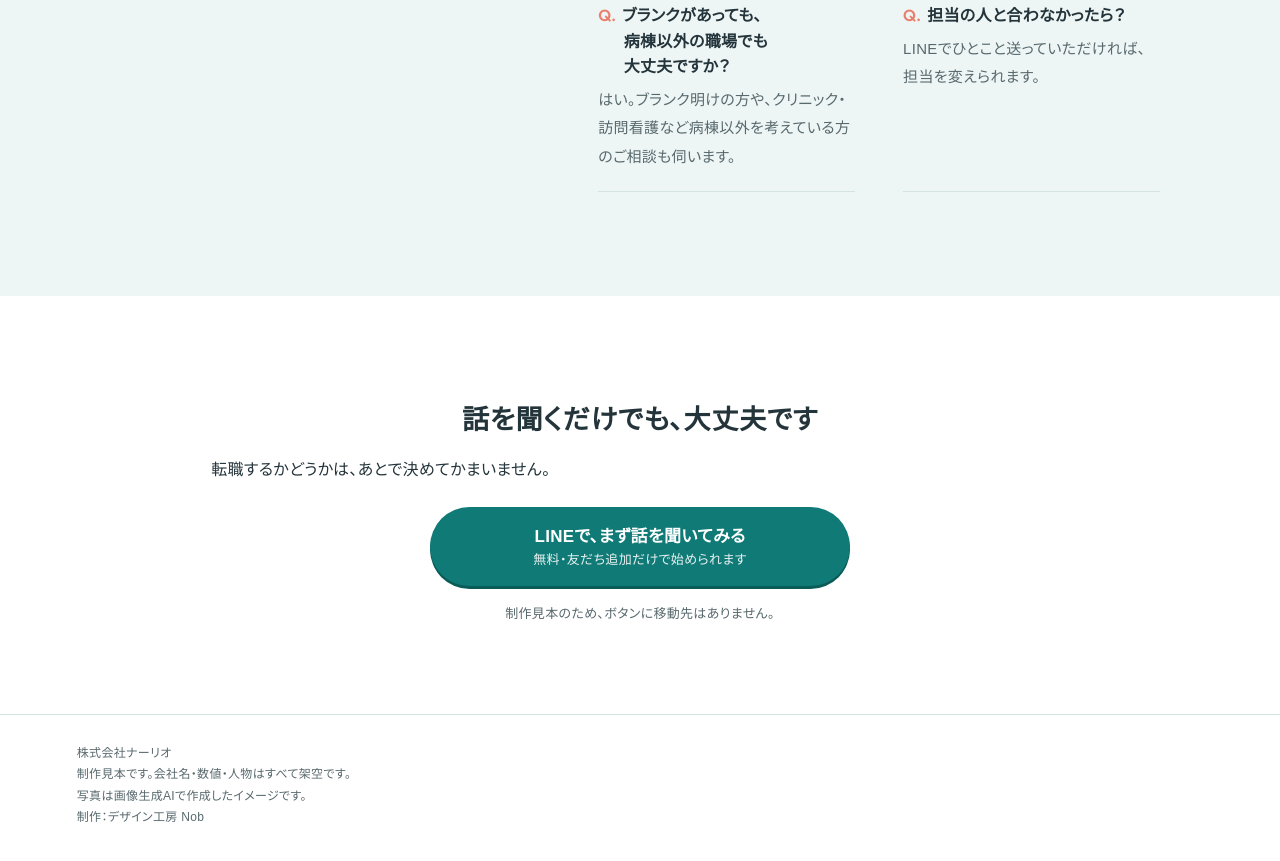
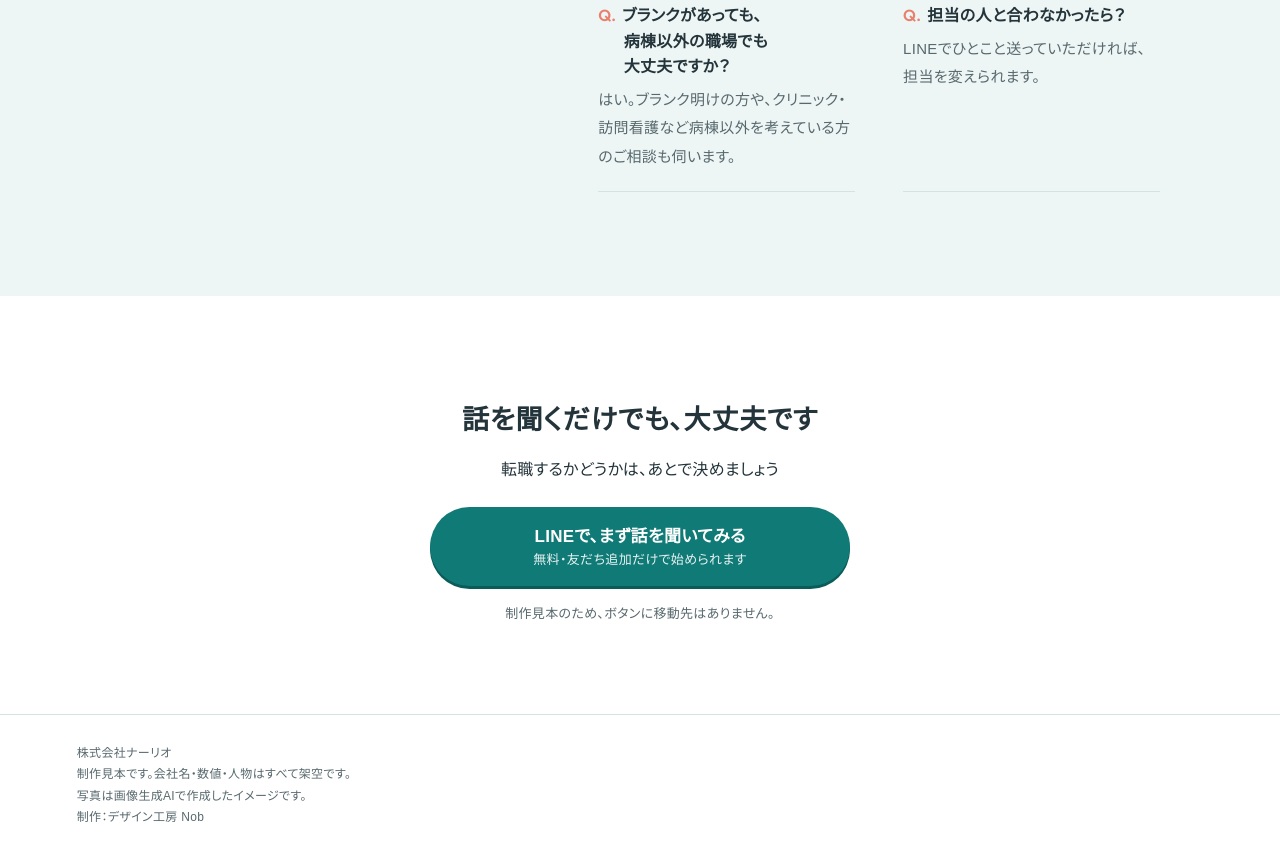
Before and after one commit to gitnobb/portfolio, a plain HTML site: page 261117/index.html in a window 1280 px wide. Shown: the part 4767-5628 px from the top of the page. Drawn offline with Linux system fonts and the light colour scheme; a web font is replaced by a local one.

Commit message:
Update 261117

```diff
--- a/261117/index.html
+++ b/261117/index.html
@@ -160,6 +160,7 @@ h3{font-size:18px;font-weight:700;line-height:1.6}
 .last{text-align:center;padding-bottom:88px}
 .last h2{font-size:27px}
 .last .btn{max-width:420px;margin-inline:auto}
+.last .lead{margin-inline:auto}
 .sample-note{margin-top:16px}
 
 
@@ -370,7 +371,7 @@ footer{padding:28px 16px 96px;border-top:1px solid var(--line);font-size:12px;li
 
 <section class="last" id="start">
   <h2 class="rv"><span class="nb">話を聞くだけでも、</span><span class="nb">大丈夫です</span></h2>
-  <p class="lead rv"><span class="nb">転職するかどうかは、</span><span class="nb">あとで決めてかまいません。</span></p>
+  <p class="lead rv"><span class="nb">転職するかどうかは、</span><span class="nb">あとで決めましょう</span></p>
   <a class="btn rv" id="last-btn" href="#start">LINEで、まず話を聞いてみる<small>無料・友だち追加だけで始められます</small></a>
   <p class="note sample-note">制作見本のため、ボタンに移動先はありません。</p>
 </section>
```
Also changed, not shown: 261117/Sample3.jpg.
